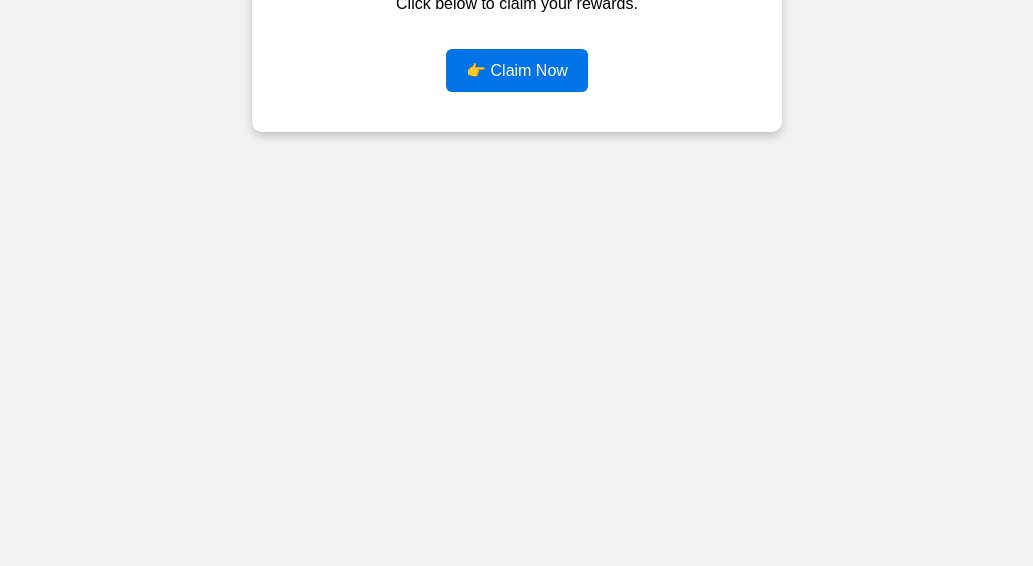
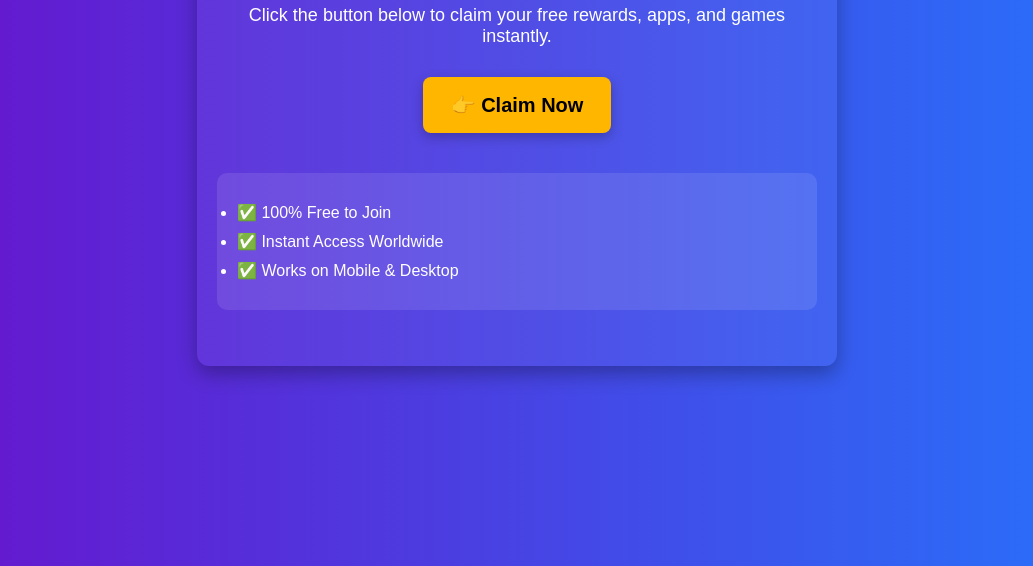
Before and after one commit to chroncles/claimyourgift, a plain HTML site: page index.html in a window 1280 px wide. Shown: the part 234-800 px from the top of the page, without its empty margins (123-1156 px from the left). Drawn offline with Linux system fonts and the light colour scheme.

Commit message:
Update index.html

```diff
--- a/index.html
+++ b/index.html
@@ -3,19 +3,91 @@
 <head>
   <meta charset="UTF-8">
   <meta name="viewport" content="width=device-width, initial-scale=1.0">
-  <title>Welcome to My Landing Page</title>
+
+  <!-- SEO Title -->
+  <title>Claim Free Rewards, Apps & Games – Get Yours Now!</title>
+
+  <!-- Meta Description -->
+  <meta name="description" content="Join now to claim free rewards, apps, and games instantly! Works worldwide and 100% free.">
+
+  <!-- Meta Keywords (optional) -->
+  <meta name="keywords" content="free rewards, free apps, free games, claim rewards, gift cards, free offers">
+
+  <!-- Open Graph / Social Media Preview -->
+  <meta property="og:title" content="Claim Free Rewards, Apps & Games – Get Yours Now!">
+  <meta property="og:description" content="Join now to claim free rewards, apps, and games instantly! Works worldwide and 100% free.">
+  <meta property="og:type" content="website">
+  <meta property="og:url" content="https://chroncles.github.io/claimyourgift/">
+  <meta property="og:image" content="https://yourimageurl.com/og-image.png">
+
+  <!-- Favicon (optional) -->
+  <link rel="icon" href="favicon.ico">
+
   <style>
-    body { font-family: Arial, sans-serif; text-align: center; background: #f2f2f2; }
-    .box { margin-top: 100px; padding: 40px; background: #fff; border-radius: 10px; box-shadow: 0 4px 10px rgba(0,0,0,0.2); display: inline-block; }
-    a { display: inline-block; margin-top: 20px; padding: 12px 20px; background: #0073e6; color: #fff; text-decoration: none; border-radius: 6px; }
-    a:hover { background: #005bb5; }
+    body {
+      font-family: Arial, Helvetica, sans-serif;
+      text-align: center;
+      background: linear-gradient(to right, #6a11cb, #2575fc);
+      margin: 0;
+      padding: 0;
+      color: #fff;
+    }
+    .container {
+      max-width: 600px;
+      margin: 120px auto;
+      background: rgba(255,255,255,0.05);
+      padding: 40px 20px;
+      border-radius: 12px;
+      box-shadow: 0 8px 20px rgba(0,0,0,0.3);
+    }
+    h1 {
+      font-size: 32px;
+      margin-bottom: 20px;
+    }
+    p {
+      font-size: 18px;
+      margin-bottom: 30px;
+    }
+    a.button {
+      display: inline-block;
+      padding: 16px 28px;
+      background: #ffb600;
+      color: #000;
+      font-size: 20px;
+      font-weight: bold;
+      text-decoration: none;
+      border-radius: 8px;
+      box-shadow: 0 4px 12px rgba(0,0,0,0.25);
+      transition: all 0.3s ease;
+    }
+    a.button:hover {
+      background: #ffc633;
+      transform: translateY(-2px);
+    }
+    .features {
+      text-align: left;
+      margin-top: 40px;
+      background: rgba(255,255,255,0.1);
+      padding: 20px;
+      border-radius: 10px;
+    }
+    .features li {
+      margin: 10px 0;
+      font-size: 16px;
+    }
   </style>
 </head>
 <body>
-  <div class="box">
+  <div class="container">
     <h1>🎉 Special Offer Just for You!</h1>
-    <p>Click below to claim your rewards.</p>
-    <a href="YOUR_AFFILIATE_LINK" target="_blank">👉 Claim Now</a>
+    <p>Click the button below to claim your free rewards, apps, and games instantly.</p>
+    <a class="button" href="https://otieu.com/4/9757631" target="_blank">👉 Claim Now</a>
+
+    <ul class="features">
+      <li>✅ 100% Free to Join</li>
+      <li>✅ Instant Access Worldwide</li>
+      <li>✅ Works on Mobile & Desktop</li>
+    </ul>
   </div>
 </body>
 </html>
```
